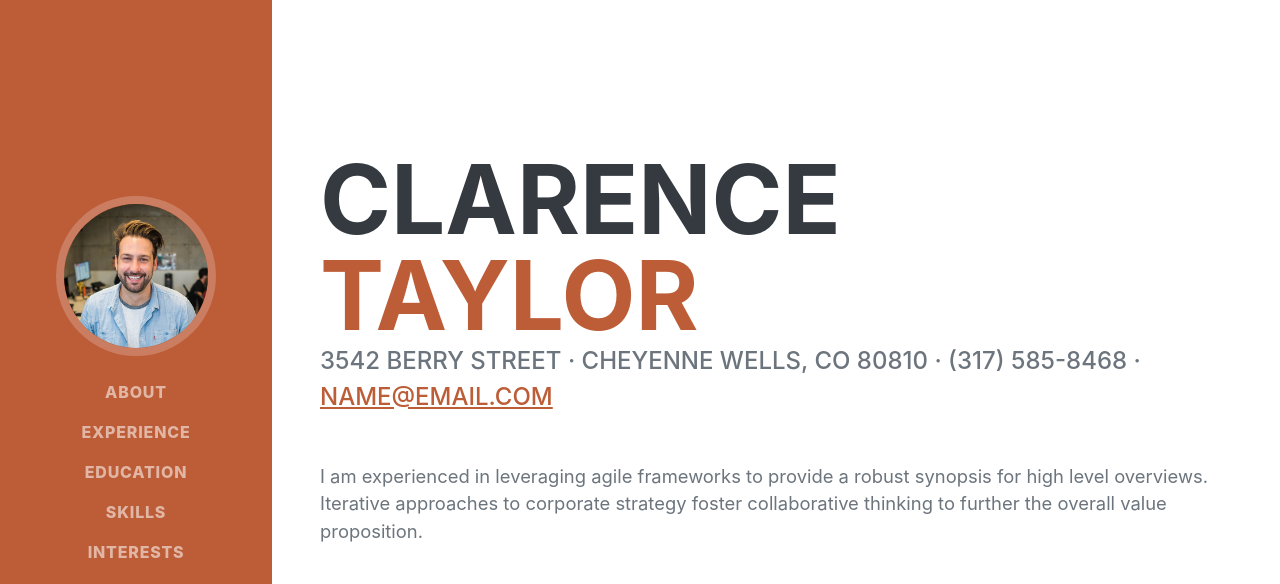
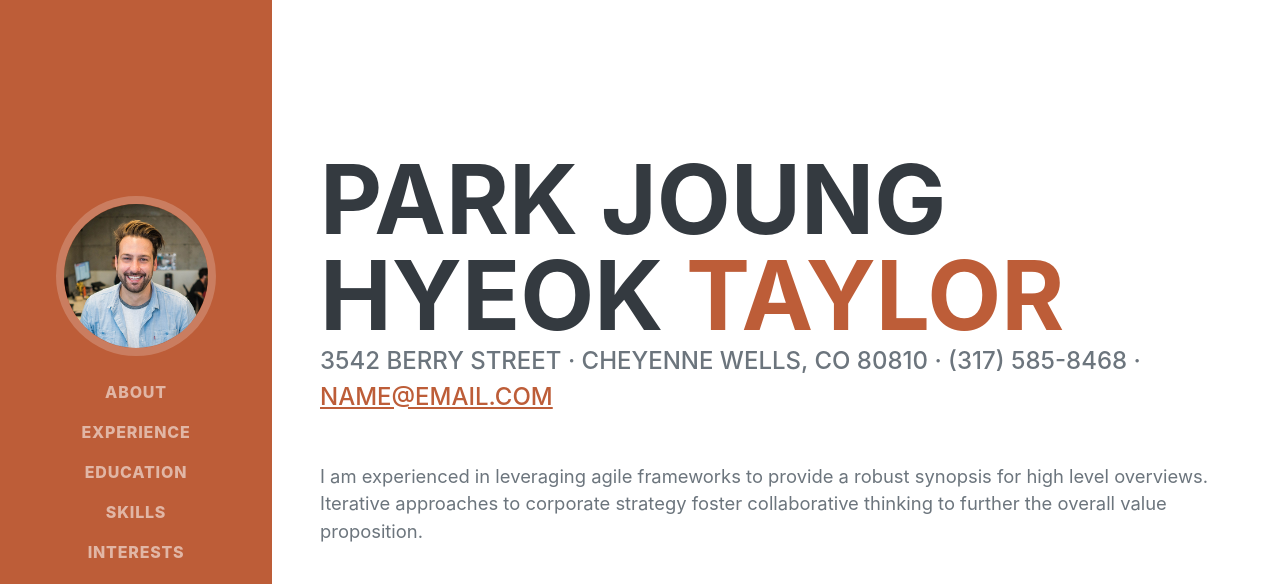
Before and after one commit to joshpark0/joshpark0.github.io, a plain HTML site: page index.html in a window 1280 px wide. Shown: the top 584 px of the page. Drawn offline with nearby package versions, Linux system fonts and the light colour scheme; a web font is replaced by a local one.

Commit message:
Add hompage

```diff
--- a/index.html
+++ b/index.html
@@ -8,7 +8,7 @@
     />
     <meta name="description" content="" />
     <meta name="author" content="" />
-    <title></title>
+    <title>Resume - Start Bootstrap Theme</title>
     <link rel="icon" type="image/x-icon" href="assets/img/favicon.ico" />
     <!-- Font Awesome icons (free version)-->
     <script
@@ -36,7 +36,7 @@
       id="sideNav"
     >
       <a class="navbar-brand js-scroll-trigger" href="#page-top">
-        <span class="d-block d-lg-none">????????????????</span>
+        <span class="d-block d-lg-none">Park joung hyeok</span>
         <span class="d-none d-lg-block"
           ><img
             class="img-fluid img-profile rounded-circle mx-auto mb-2"
@@ -90,7 +90,7 @@
       <section class="resume-section" id="about">
         <div class="resume-section-content">
           <h1 class="mb-0">
-            Clarence
+            park joung hyeok
             <span class="text-primary">Taylor</span>
           </h1>
           <div class="subheading mb-5">
```
